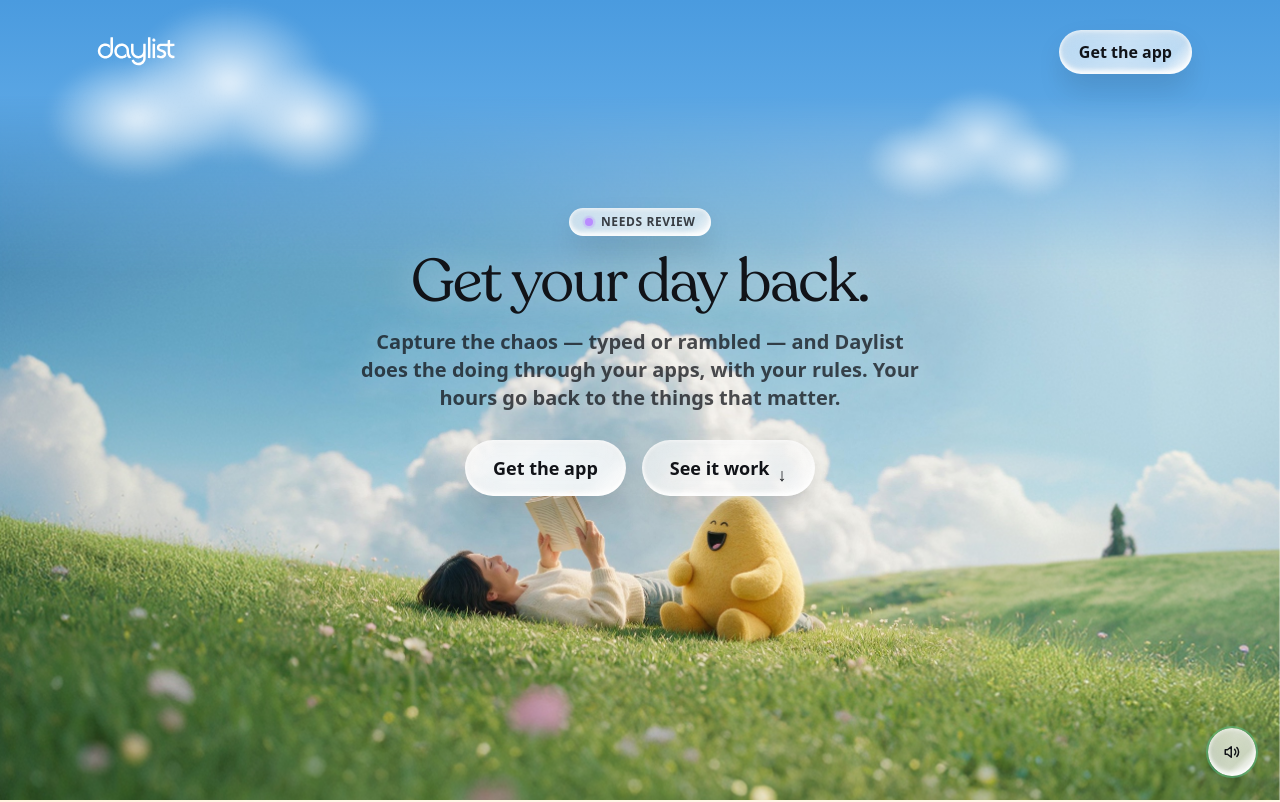
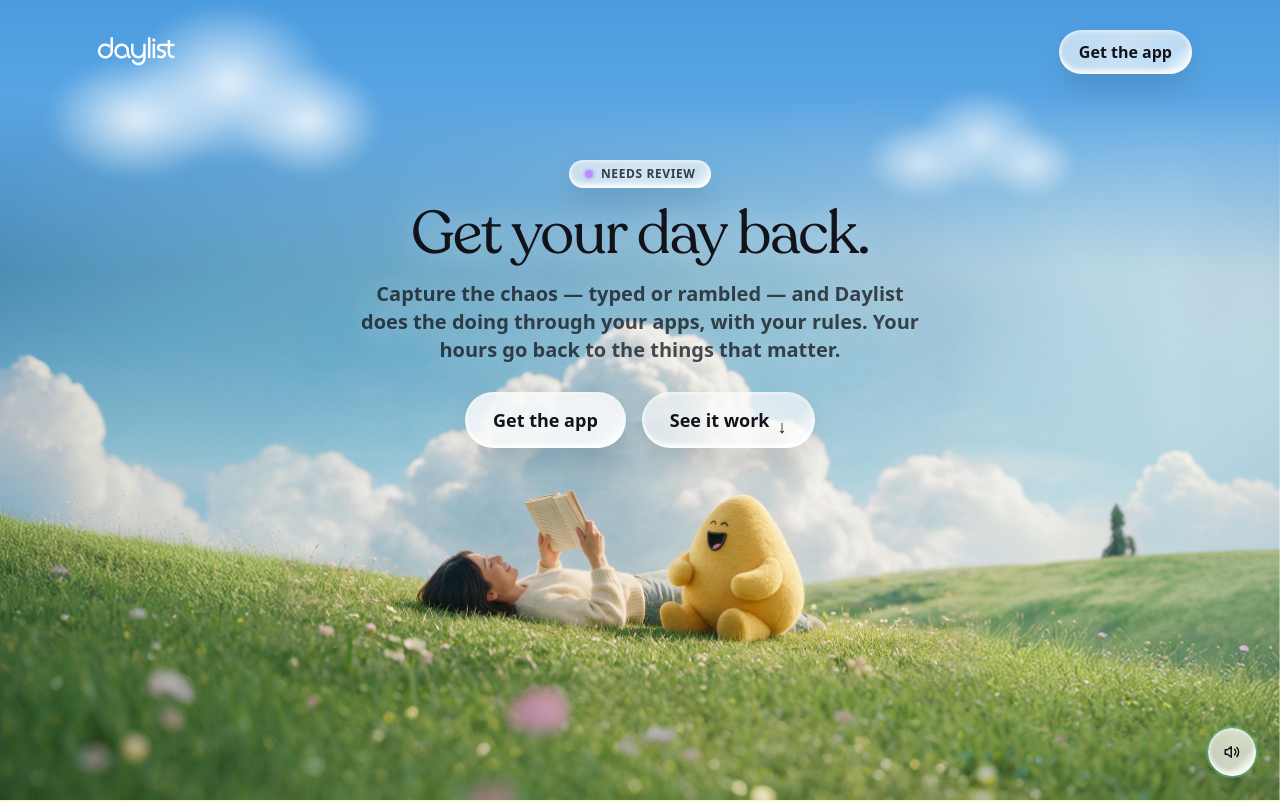
Before and after one commit to tolu-ab/daylist-landing, a React (Vite) app: page / in a window 1280 px wide. Shown: the top 802 px of the page. Built offline with nearby package versions, Linux system fonts and the light colour scheme; a web font is replaced by a local one.

Commit message:
Raise hero content block

```diff
--- a/src/sections/Hero.tsx
+++ b/src/sections/Hero.tsx
@@ -31,7 +31,7 @@
         </header>
 
         {/* headline */}
-        <div className="relative z-20 mx-auto mt-auto flex w-full max-w-3xl flex-col items-center px-6 pb-[38vh] text-center">
+        <div className="relative z-20 mx-auto mt-auto flex w-full max-w-3xl flex-col items-center px-6 pb-[44vh] text-center">
           <StatusChip />
           <h1
             className="font-display animate-pop mt-4 text-4xl font-semibold leading-[1.05] tracking-tight text-[#111318] drop-shadow-[0_2px_18px_rgba(255,255,255,0.65)] sm:text-5xl md:text-6xl"
```
